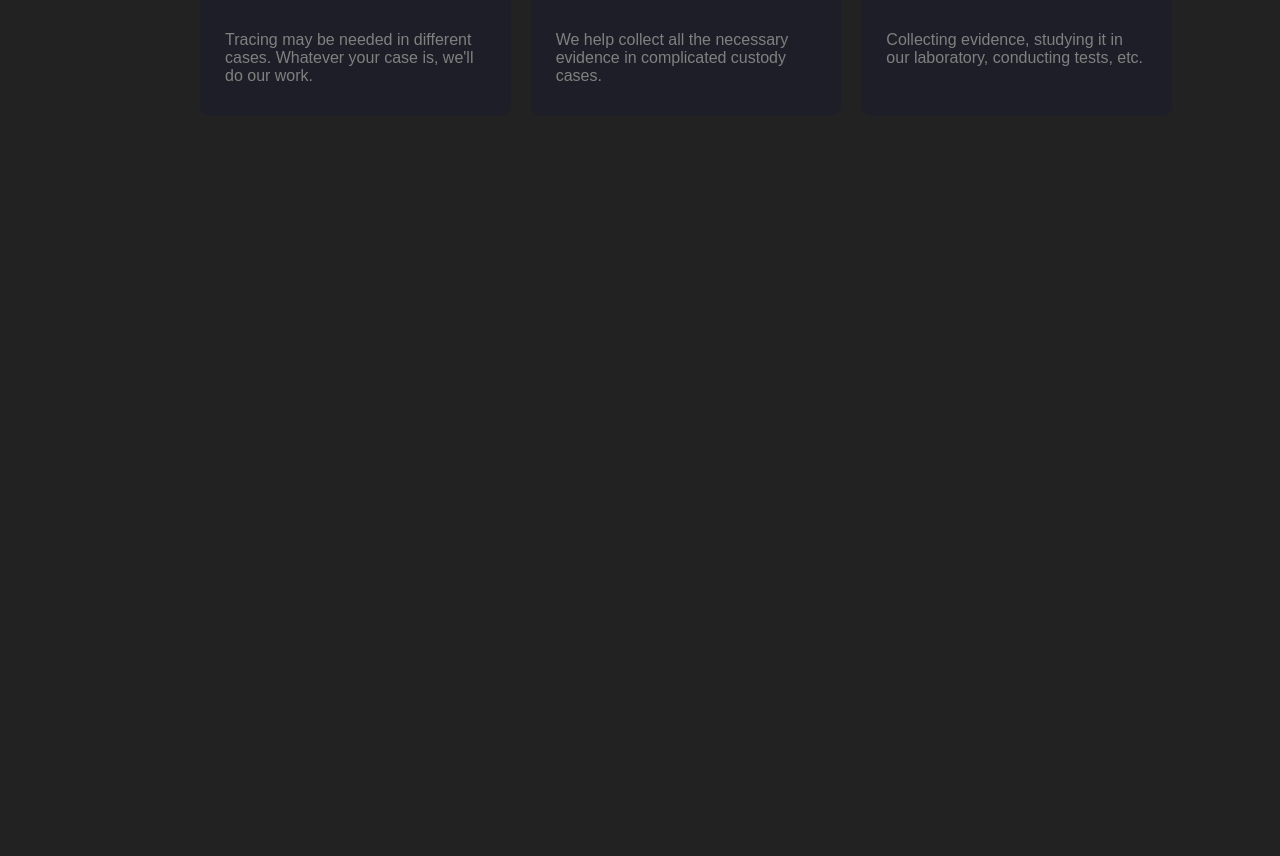
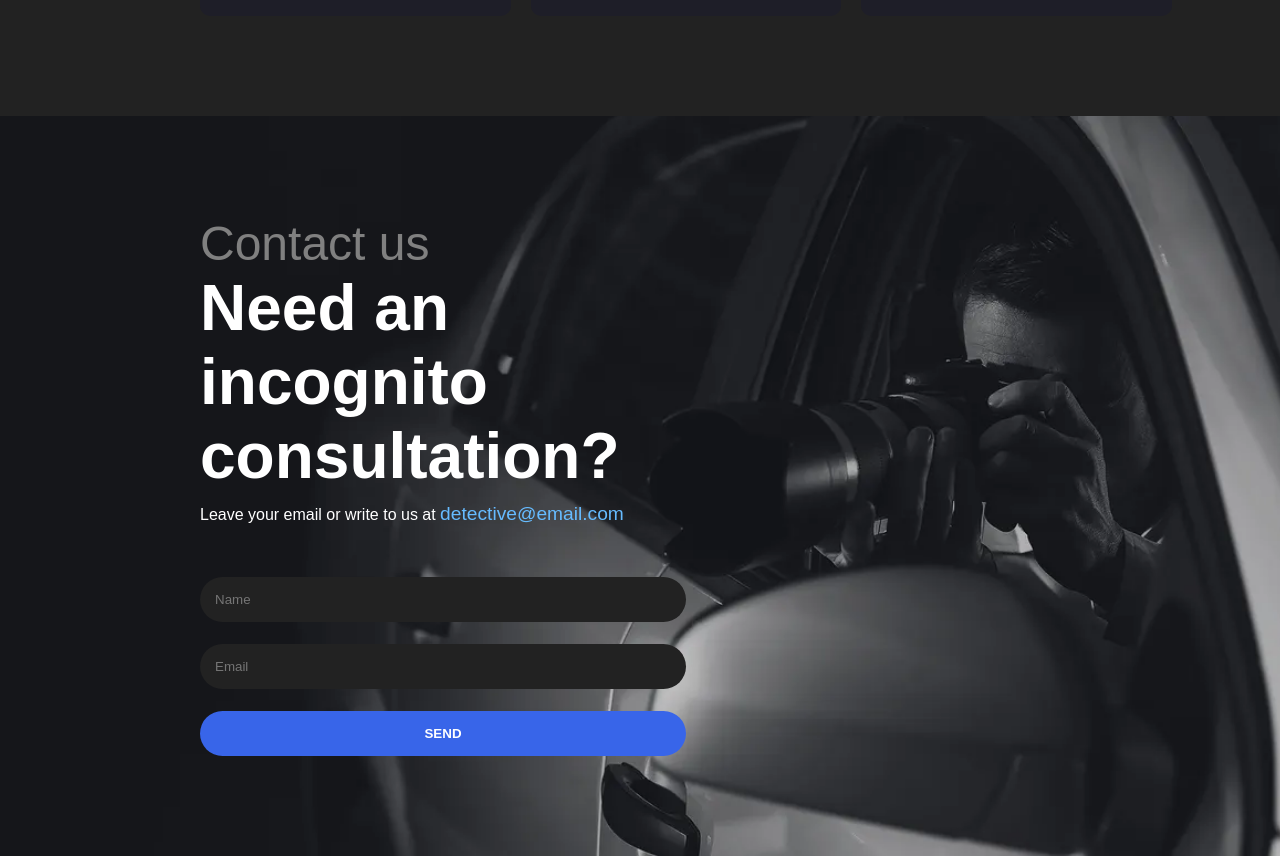
Before and after one commit to Trend20/Detective-Agency, a React (Create React App) app: page / in a window 1280 px wide. Shown: the part 1818-2674 px from the top of the page. Before the commit the page ends 2134 px from the top, so only its background shows below. Built offline with nearby package versions, Linux system fonts and the light colour scheme; a web font is replaced by a local one.

Commit message:
adding consultation component

```diff
--- a/src/App.js
+++ b/src/App.js
@@ -1,4 +1,5 @@
 import './App.css';
+import Consultation from './components/Consultation/Consultation';
 import Hero from './components/Hero/Hero';
 import Navbar from './components/Navbar/Navbar';
 import Services from './components/Services/Services';
@@ -9,6 +10,7 @@ function App() {
       <Navbar />
       <Hero />
       <Services />
+      <Consultation />
     </>
   );
 }
--- a/src/components/Consultation/Consultation.css
+++ b/src/components/Consultation/Consultation.css
@@ -0,0 +1,77 @@
+.consultation{
+  display: flex;
+  flex-direction: column;
+  width: 100%;
+  align-items: flex-start;
+  padding: 100px;
+  background: url(/public/img/car.webp);
+  background-repeat: no-repeat;
+  background-size: cover;
+  background-attachment: fixed;
+  background-position: center;
+  height: auto;
+}
+
+.consultation p{
+    color: grey;
+    font-size: 3rem;
+    margin-left: 100px;
+    background: transparent;
+  }
+
+  .consultation h1{
+    font-size: 4rem;
+    width: 50% ;
+    display: flex;
+    color: #fff;
+    font-weight: 600;
+    margin-left: 100px;
+    background: transparent;
+  }
+
+  .consultation span{
+    color: #fff;
+    margin-left: 100px;
+    margin-top: 10px;
+  }
+
+  .consultation span a{
+    background: transparent !important;
+    text-decoration: none;
+    font-weight: 500;
+    font-size: 1.2rem;
+    color: #6bf !important;
+  }
+
+  .consultation form{
+    margin-left: 100px;
+    display: flex;
+    flex-direction: column;
+    margin-top: 30px;
+    width: 50%;
+    background: transparent;
+  }
+
+  .consultation form input,
+  .consultation form button{
+    padding: 15px;
+    outline: none;
+    border: none;
+    border-radius: 50px;
+    margin-top: 22px !important;
+    width: 90%;
+  }
+
+  .consultation form button{
+    background-color: rgb(56, 101, 233);
+    color: #fff;
+    cursor: pointer;
+    text-transform: uppercase;
+    font-weight: 600;
+  }
+
+  .consultation form button:hover{
+    background: rgb(15, 167, 218);
+    transition: .3s;
+    opacity: .8;
+  }
--- a/src/components/Services/Services.css
+++ b/src/components/Services/Services.css
@@ -2,7 +2,7 @@
   display: flex;
   flex-direction: column;
   width: 100%;
-  padding: 200px 100px;
+  padding: 100px;
   justify-content: center;
   margin-left: 100px;
 }
```
